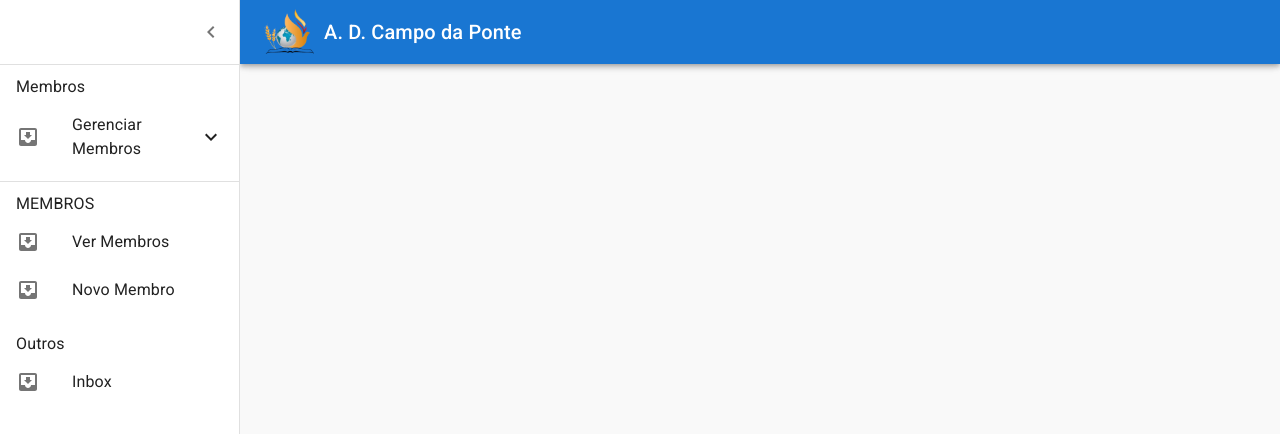
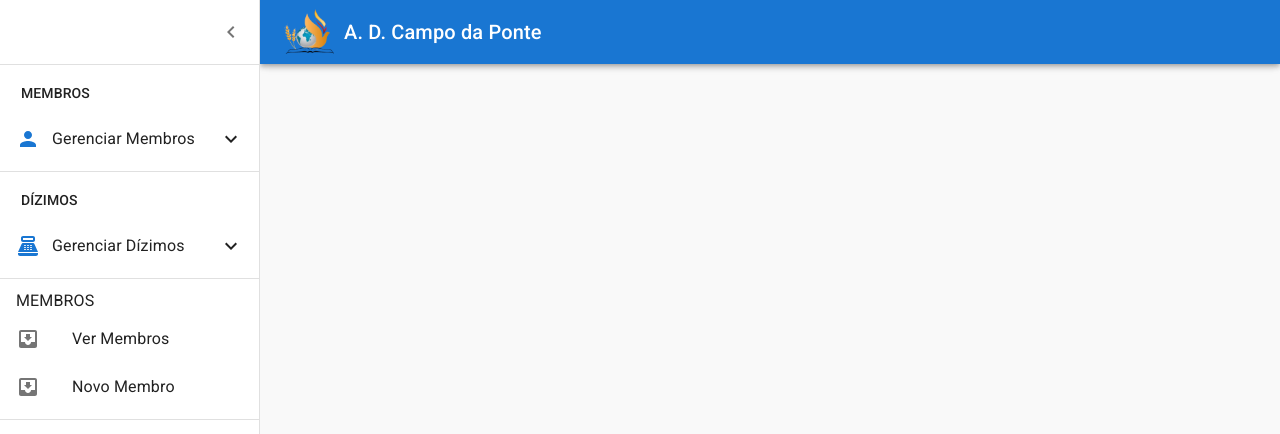
Before and after one commit to samueldmonteiro/sistema-gestao-igreja, a React (Vite) app in the folder frontend/: page / in a window 1280 px wide. Shown: the top 434 px of the page. Built offline with nearby package versions, Linux system fonts and the light colour scheme; no server answers.

Commit message:
icons for sidebar dashboard

```diff
--- a/frontend/src/App.jsx
+++ b/frontend/src/App.jsx
@@ -22,12 +22,16 @@ import MailIcon from '@mui/icons-material/Mail';
 import ExpandLess from '@mui/icons-material/ExpandLess';
 import ExpandMore from '@mui/icons-material/ExpandMore';
 import { BrowserRouter as Router, Routes, Route, Link } from 'react-router-dom';
-
+import VisibilityIcon from '@mui/icons-material/Visibility';
+import PersonIcon from '@mui/icons-material/Person';
 import NewMember from "./pages/member/newMember";
 import ShowMembers from "./pages/member/showMembers";
 import EditMember from './pages/member/editMember';
 import IconLogo from './assets/icone.png'
-const drawerWidth = 240;
+import PersonAddAlt1Icon from '@mui/icons-material/PersonAddAlt1';
+import PointOfSaleIcon from '@mui/icons-material/PointOfSale';
+import AttachMoneyIcon from '@mui/icons-material/AttachMoney';
+const drawerWidth = 260;
 
 const Main = styled('main', { shouldForwardProp: (prop) => prop !== 'open' })(
   ({ theme, open }) => ({
@@ -77,6 +81,7 @@ function DashBoard2() {
   const theme = useTheme();
   const [open, setOpen] = React.useState(true);
   const [membersMenuOpen, setMembersMenuOpen] = React.useState(false);
+  const [thiersMenuOpen, setThiersMenuOpen] = React.useState(false);
 
   const handleDrawerOpen = () => {
     setOpen(true);
@@ -88,6 +93,10 @@ function DashBoard2() {
 
   const toggleMembersMenu = () => {
     setMembersMenuOpen(!membersMenuOpen);
+  };
+
+  const toggleThiersMenu = () => {
+    setThiersMenuOpen(!thiersMenuOpen);
   };
 
   return (
@@ -109,7 +118,7 @@ function DashBoard2() {
               <MenuIcon />
             </IconButton>
             <Box display='flex' alignItems={'center'}>
-              <img style={{ width: '50px', marginRight:'10px' }} src={IconLogo} alt="" />
+              <img style={{ width: '50px', marginRight: '10px' }} src={IconLogo} alt="" />
               <Typography variant="h6" noWrap component="div">
                 A. D. Campo da Ponte
               </Typography>
@@ -137,29 +146,58 @@ function DashBoard2() {
           </DrawerHeader>
           <Divider />
           <List>
-            <Typography variant="subtitle1" sx={{ paddingLeft: 2 }}>
-              Membros
+            <Typography m={'10px 0 10px 5px'} variant="subtitle2" sx={{ paddingLeft: 2 }}>
+              MEMBROS
             </Typography>
             <ListItemButton onClick={toggleMembersMenu}>
               <ListItemIcon>
-                <InboxIcon />
+                <PersonIcon color='primary' />
               </ListItemIcon>
-              <ListItemText primary="Gerenciar Membros" />
+              <ListItemText sx={{marginLeft:'-20px'}} primary="Gerenciar Membros" />
               {membersMenuOpen ? <ExpandLess /> : <ExpandMore />}
             </ListItemButton>
             <Collapse in={membersMenuOpen} timeout="auto" unmountOnExit>
               <List component="div" disablePadding>
+                <ListItemButton sx={{ pl: 4 }} component={Link} to="/ver_membros">
+                  <ListItemIcon>
+                    <VisibilityIcon color={'primary'} />
+                  </ListItemIcon>
+                  <ListItemText sx={{marginLeft:'-15px'}} primary="Ver Membros" />
+                </ListItemButton>
                 <ListItemButton sx={{ pl: 4 }} component={Link} to="/novo_membro">
                   <ListItemIcon>
-                    <MailIcon />
+                    <PersonAddAlt1Icon color={'primary'} />
                   </ListItemIcon>
-                  <ListItemText primary="Novo Membro" />
+                  <ListItemText sx={{marginLeft:'-15px'}} primary="Novo Membro" />
                 </ListItemButton>
+              </List>
+            </Collapse>
+          </List>
+          <Divider />
+          <List>
+            <Typography m={'10px 0 10px 5px'} variant="subtitle2" sx={{ paddingLeft: 2 }}>
+              DÍZIMOS
+            </Typography>
+            <ListItemButton onClick={toggleThiersMenu}>
+              <ListItemIcon>
+                <PointOfSaleIcon color='primary' />
+              </ListItemIcon>
+              <ListItemText sx={{marginLeft:'-20px'}} primary="Gerenciar Dízimos" />
+              {thiersMenuOpen ? <ExpandLess /> : <ExpandMore />}
+            </ListItemButton>
+            <Collapse in={thiersMenuOpen} timeout="auto" unmountOnExit>
+              <List component="div" disablePadding>
                 <ListItemButton sx={{ pl: 4 }} component={Link} to="/ver_membros">
                   <ListItemIcon>
-                    <MailIcon />
+                    <VisibilityIcon color={'primary'} />
                   </ListItemIcon>
-                  <ListItemText primary="Ver Membros" />
+                  <ListItemText sx={{marginLeft:'-15px'}} primary="Ver Dízimos" />
+                </ListItemButton>
+                <ListItemButton sx={{ pl: 4 }} component={Link} to="/novo_membro">
+                  <ListItemIcon>
+                    <AttachMoneyIcon color={'primary'} />
+                  </ListItemIcon>
+                  <ListItemText sx={{marginLeft:'-15px'}} primary="Novo Dízimo" />
                 </ListItemButton>
               </List>
             </Collapse>
@@ -186,28 +224,17 @@ function DashBoard2() {
               </ListItemButton>
             </ListItem>
           </List>
+          <Divider />
 
-
-          <List>
-            <Typography variant="subtitle1" sx={{ paddingLeft: 2 }}>
-              Outros
-            </Typography>
-            <ListItem disablePadding>
-              <ListItemButton component={Link} to="/inbox">
-                <ListItemIcon>
-                  <InboxIcon />
-                </ListItemIcon>
-                <ListItemText primary="Inbox" />
-              </ListItemButton>
-            </ListItem>
-          </List>
         </Drawer>
         <Main open={open} sx={{
           flexGrow: 1,
           bgcolor: "#f9f9f9",
           padding: 5,
           transition: "margin-left 0.3s ease",
-          minHeight: '100vh'
+          minHeight: '100vh',
+          position:'relative',
+          marginLeft: open ? '-50px' : ''
         }}
         >
           <DrawerHeader />
--- a/frontend/src/pages/member/editMember/index.jsx
+++ b/frontend/src/pages/member/editMember/index.jsx
@@ -71,7 +71,7 @@ const EditMember = () => {
     setOpenDeleteModal(false);
   };
 
-  if (!member.fullName || !congregations[0]) {
+  if (!member.congregation || !congregations[0]) {
     return (<Loading />);
   }
 
--- a/frontend/src/pages/member/showMembers/optionsSideBar/index.jsx
+++ b/frontend/src/pages/member/showMembers/optionsSideBar/index.jsx
@@ -29,7 +29,7 @@ const OptionsSideBar = ({ onFilter }) => {
 
   const resetFilters = () => {
 
-    setFilters({ onlyTithers: false, baptizedSpit: false, baptizedWater: false, registrationDate: '' });
+    setFilters({ onlyTithers: false, baptizedSpit: false, baptizedWater: false, registrationDate: '', birthDate: '' });
 
     localStorage.setItem('onlyTithers', false);
     localStorage.setItem('baptizedSpit', false);
@@ -104,6 +104,7 @@ const OptionsSideBar = ({ onFilter }) => {
           onChange={handleChange}
           fullWidth
         />
+
         <Stack direction="row" spacing={2} mt={3}>
           <Button variant="contained" type='submit' onClick={handleApplyFilters} value='Aplicar' />
           <Button
```
